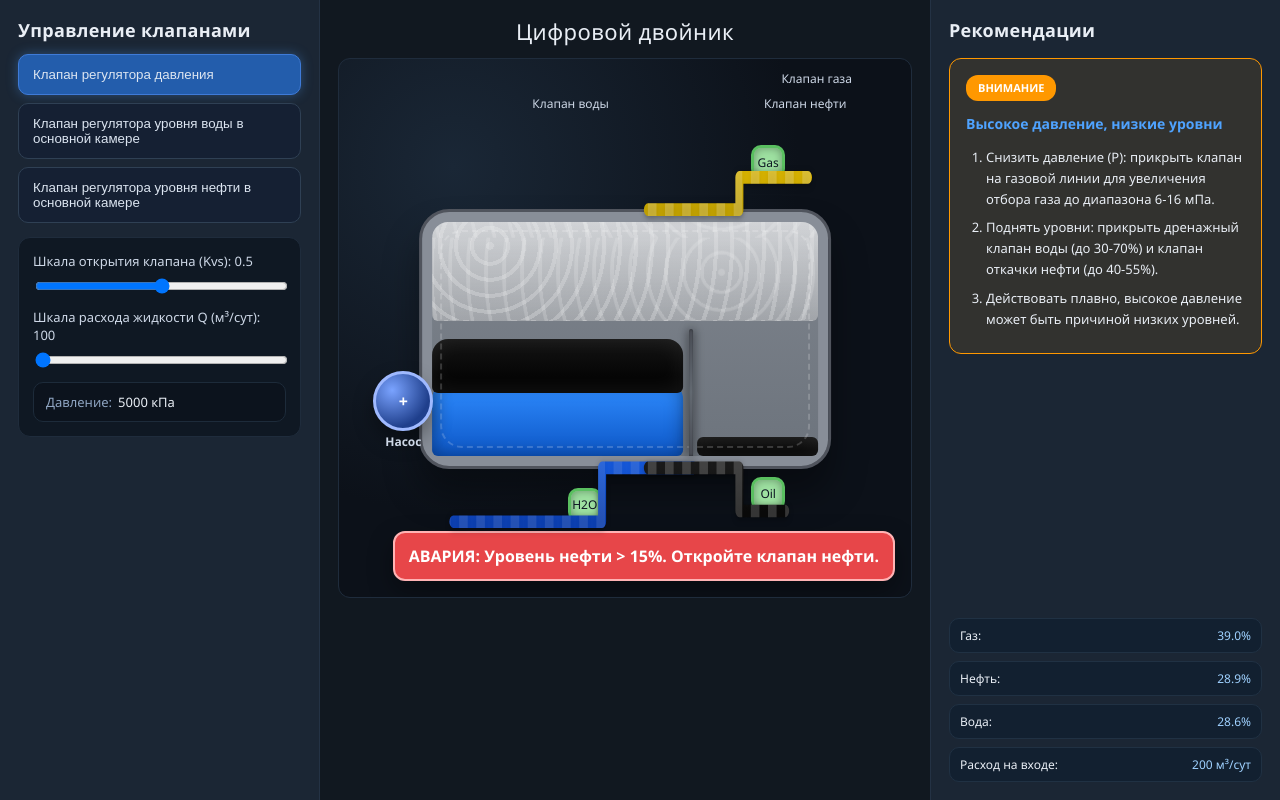
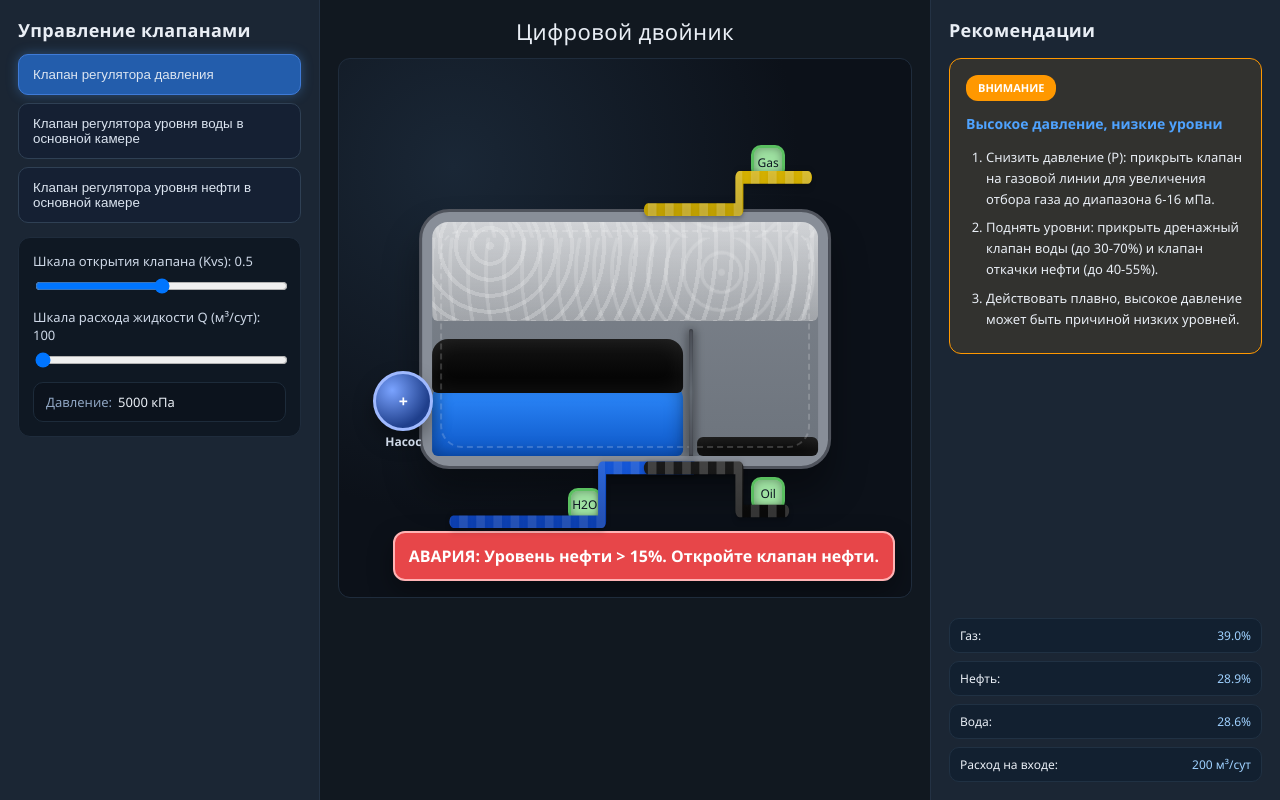
Before and after one commit to nastenkabazhina/XTb-25-1, a plain HTML site: page index.html in a window 1280 px wide. Drawn offline with Linux system fonts and the light colour scheme.

Commit message:
fix: clapan labels

```diff
--- a/index.html
+++ b/index.html
@@ -210,13 +210,10 @@
 
         <!-- Клапаны -->
         <div class="valve open" id="waterValve" style="left: 40%; bottom: 14%;">H2O</div>
-        <div class="valve-label" style="left: 30%; bottom: -2%;">Клапан воды</div>
 
         <div class="valve open" id="oilValve" style="right: 22%; bottom: 16%;">Oil</div>
-        <div class="valve-label" style="right: 8%; bottom: 2%;">Клапан нефти</div>
 
         <div class="valve open" id="gasValve" style="right: 22%; top: 16%;">Gas</div>
-        <div class="valve-label" style="right: 6%; top: 2%;">Клапан газа</div>
 
         <!-- Алерт -->
         <div class="alert" id="alertBox">Авария</div>
```
